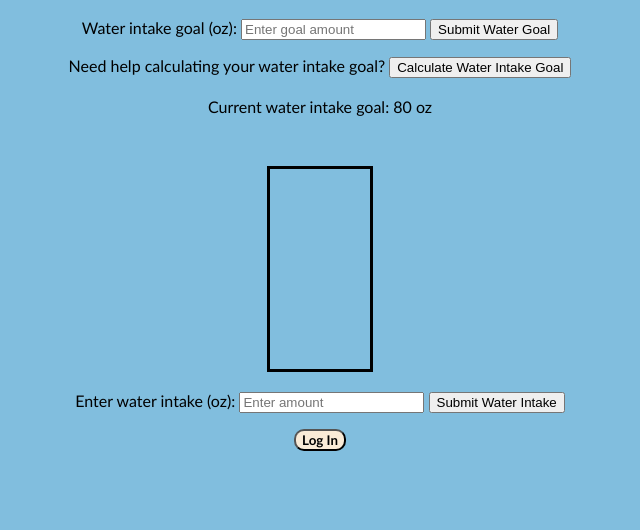
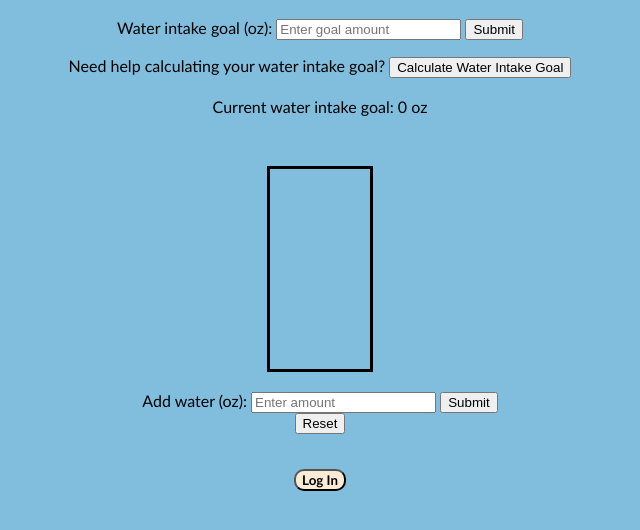
Before and after one commit to haleyboileau/teamBarbie, a plain HTML site: page index.html in a window 1280 px wide. Shown: the part 170-700 px from the top of the page, without its empty margins (320-960 px from the left). Drawn offline with Linux system fonts and the light colour scheme.

Commit message:
added reset button

```diff
--- a/index.html
+++ b/index.html
@@ -14,7 +14,7 @@
             <div class="input-group">
                 <label for="waterGoal">Water intake goal (oz):</label>
                 <input type="number" id="waterGoal" name="waterGoal" min="0" placeholder="Enter goal amount">
-                <button type="submit" id="submitGoal">Submit Water Goal</button>
+                <button type="submit" id="submitGoal">Submit</button>
             </div>
         </form>
         <label>Need help calculating your water intake goal?</label>
@@ -27,11 +27,13 @@
         <br>
         <form id="waterForm">
             <div class="input-group">
-                <label for="waterInput">Enter water intake (oz):</label>
+                <label for="waterInput">Add water (oz):</label>
                 <input type="number" id="waterInput" name="waterInput" min="0" placeholder="Enter amount">
-                <button type="submit" id="submitWater">Submit Water Intake</button>
+                <button type="submit" id="submitWater">Submit</button>
             </div>
+            <button type="reset" id="reset">Reset</button>
         </form>
+        <br>
         <div class = "button">
             <input type = "button" value = "Log In" class = "login" id = "login" onclick = "window.location.replace('login.html');">
             <!--<input type = "button" value = "nope" class = "no" id = "no" onclick = "enlargebutton()">-->
--- a/login.css
+++ b/login.css
@@ -4,9 +4,3 @@ body{
     margin-top: 10%;
     background-color: #afd0e2;
 }
-
-
-/* .curr_user{
-
-
-} */
--- a/script.js
+++ b/script.js
@@ -4,34 +4,39 @@ const goalForm = document.getElementById('goalForm');
 const waterGoalInput = document.getElementById('waterGoal');
 const waterGlass = document.getElementById('waterGlass');
 const waterLevel = document.getElementById('waterLevel');
-//const goalDisplay = document.getElementById('goalDisplay');
+const resetDay = document.getElementById('reset');
+const goalDisplay = document.getElementById('goalDisplay');
 
-let curr_date = new Date().toJSON().slice(0, 10);
-console.log(curr_date);
+let goal = 0;
+let waterAdded = 0;
+goalDisplay.textContent = `Current water intake goal: 0 oz`;
 
-let goal = 80; // Default goal value
-let sessionWater = 0; // Initialize water intake for the current session
-goalDisplay.textContent = `Current water intake goal: 80 oz`;
+// Reset button
+resetDay.addEventListener('click', function(event) {
+    event.preventDefault(); // Prevent default button behavior
 
-// Function to update water level
+    waterAdded = 0; // Reset the water intake for the day
+    updateWaterLevel(0);
+});
+
+// Update water level
 function updateWaterLevel(amount) {
     const maxLevel = 400;
     const percentage = (amount / goal) * 100; // Convert amount to percentage
     const height = (percentage / 200) * maxLevel; // Calculate height of water level in pixels
-    waterLeft = goal - amount;
 
     waterLevel.style.height = height + 'px'; // Set height of water level
 }
 
-// Event listener for water intake form submission
+// Water intake input
 waterForm.addEventListener('submit', function(event) {
     event.preventDefault(); // Prevent default form submission
 
     const amount = parseFloat(waterInput.value); // Get water intake amount from input field
 
     if (!isNaN(amount) && amount > 0) {
-        sessionWater += amount; // Update water intake for the current session
-        updateWaterLevel(sessionWater); //Update water level
+        waterAdded += amount; // Update water intake for the current session
+        updateWaterLevel(waterAdded); //Update water level
         waterInput.value = ''; // Clear input field after submission
     } else {
         alert('Please enter a valid amount.'); // Display error message if input is invalid
@@ -39,7 +44,7 @@ waterForm.addEventListener('submit', function(event) {
 
 });
 
-// Event listener for water goal form submission
+// Water goal input
 goalForm.addEventListener('submit', function(event) {
     event.preventDefault(); // Prevent default form submission
 
@@ -49,7 +54,7 @@ goalForm.addEventListener('submit', function(event) {
         goal = newGoal; // Update goal value
         goalDisplay.textContent = `Current water intake goal: ${goal} oz`; // Update goal display
         waterGoalInput.value = ''; // Clear input field after submission
-        updateWaterLevel(sessionWater); // Update water level with new goal
+        updateWaterLevel(waterAdded); // Update water level with new goal
     } else {
         alert('Please enter a valid goal.'); // Display error message if input is invalid
     }
```
